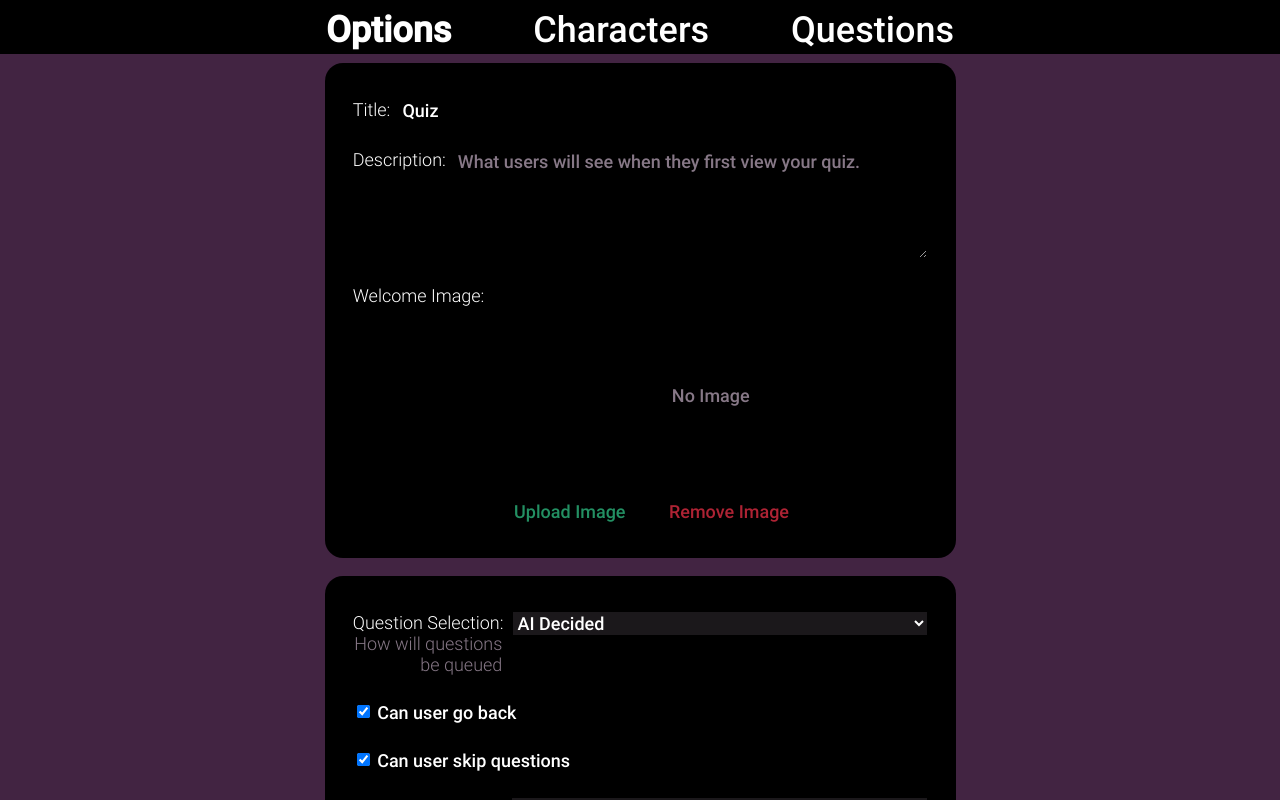
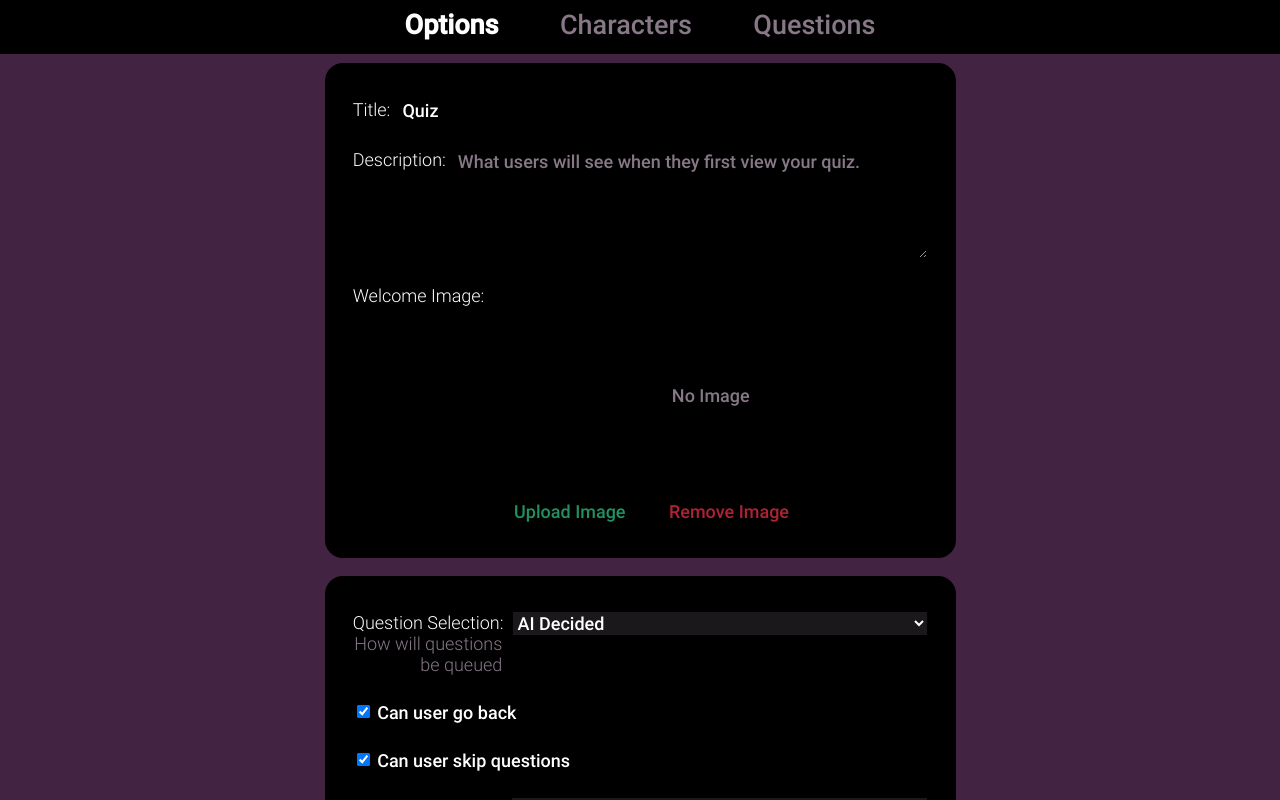
Before and after one commit to KerkDay/quiz-overkill, a Svelte app: page / in a window 1280 px wide. Both pictures are taken after a click on the element "New Quiz". Shown: the top 800 px of the page. Built offline with nearby package versions, Linux system fonts and the light colour scheme; some icons are missing; a web font is replaced by a local one.

Commit message:
Make the burger menu look better.

```diff
--- a/src/parts/Nav.svelte
+++ b/src/parts/Nav.svelte
@@ -54,7 +54,7 @@
   @mixin top-bar {
     position: fixed;
     padding: .5rem;
-    font-size: 2rem;
+    font-size: 1.5rem;
     height: 3rem;
     left: 0; top: 0; right: 0;
     background: black;
@@ -75,9 +75,11 @@
   .tab {
     margin: 0 2ch;
     cursor: pointer;
+    color: var(--grey);
   }
   .current-tab {
     font-weight: bold;
+    color: var(--white);
   }
 
   #nav-mobile {
```
Also changed, not shown: src/parts/Modal.svelte (added), src/tabs/Questions.svelte (added).
